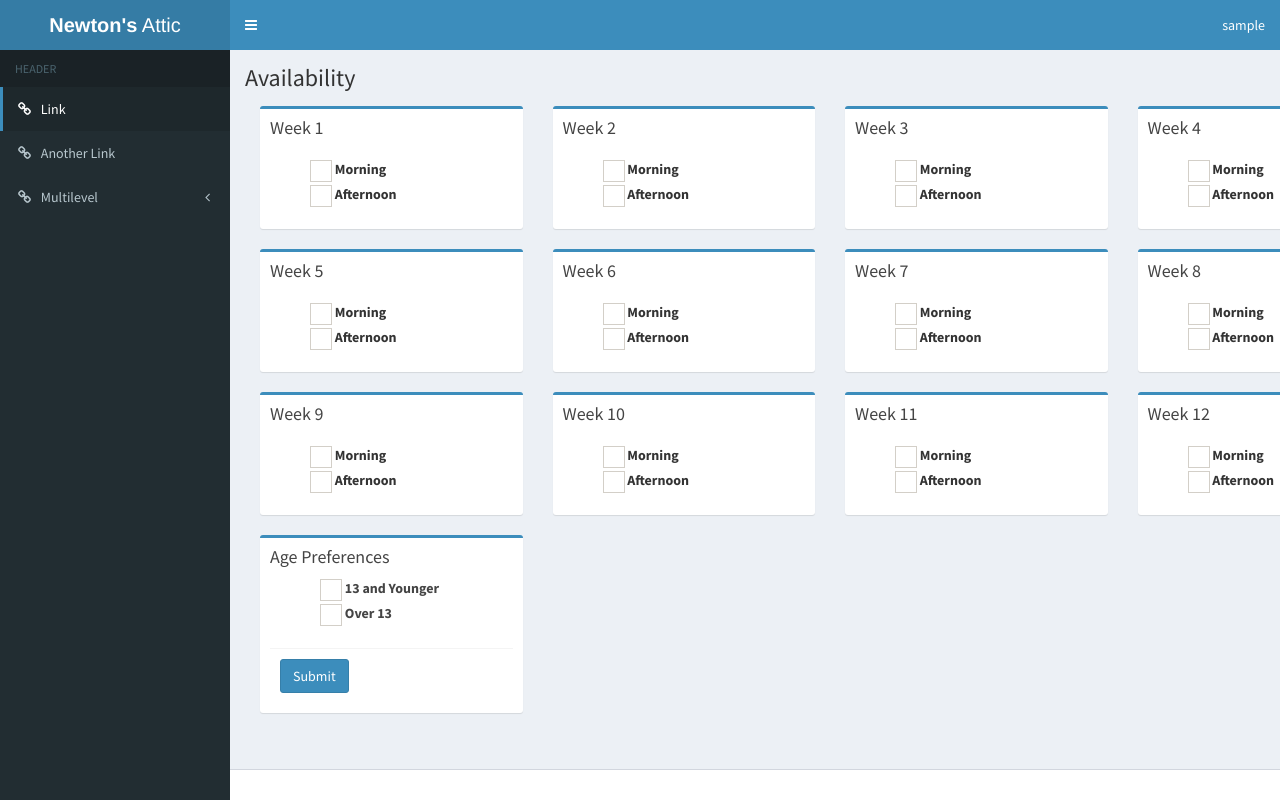
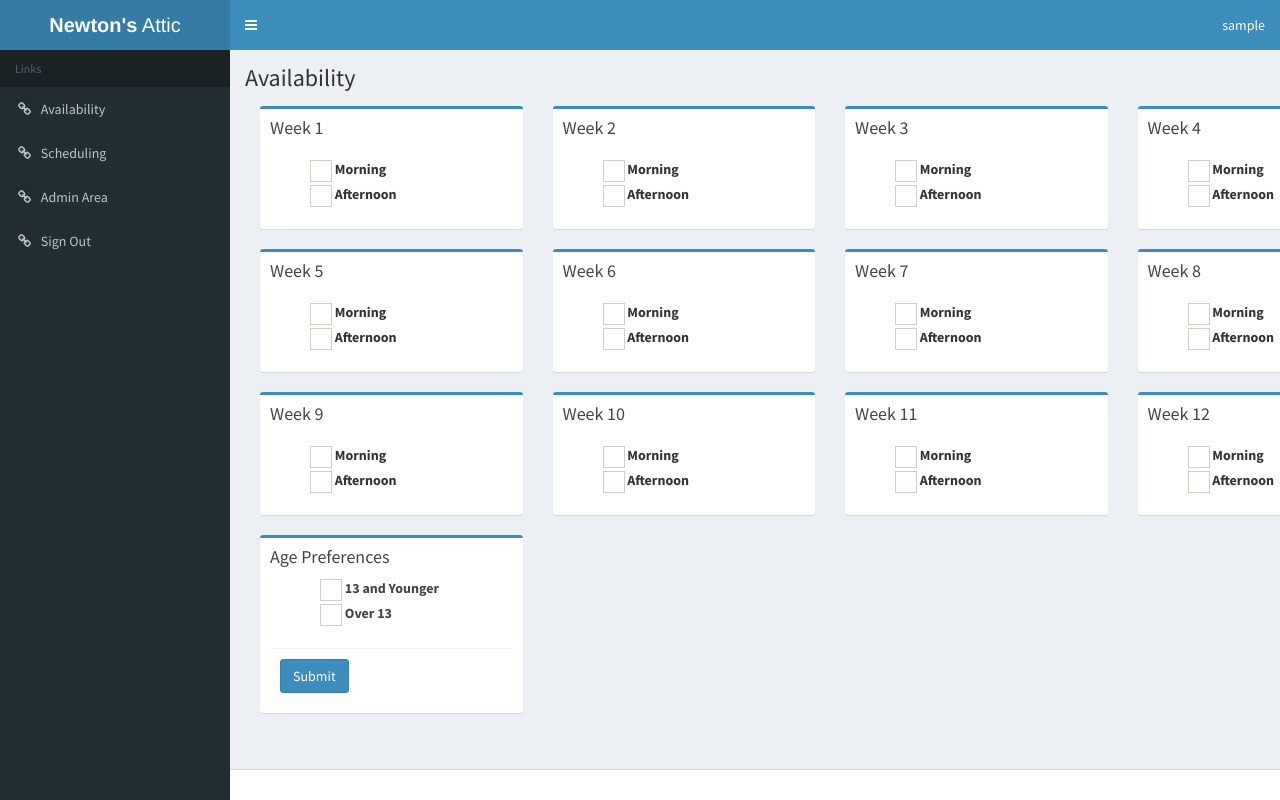
Before and after one commit to cs499group19/newtonsattic, a Django app: page /availability/ in a window 1280 px wide. Run offline with Django 3.2, Linux system fonts and the light colour scheme; the visitor is signed in with stand-in values (Sample User, id 1); some libraries are stand-ins or nearby versions.

Commit message:
Update side base links.

```diff
--- a/templates/base/layout.html
+++ b/templates/base/layout.html
@@ -112,17 +112,19 @@ desired effect
     <section class="sidebar">
       <!-- Sidebar Menu -->
       <ul class="sidebar-menu">
-        <li class="header">HEADER</li>
+        <li class="header">Links</li>
         <!-- Optionally, you can add icons to the links -->
-        <li class="active"><a href="#"><i class="fa fa-link"></i> <span>Link</span></a></li>
-        <li><a href="#"><i class="fa fa-link"></i> <span>Another Link</span></a></li>
-        <li class="treeview">
-          <a href="#"><i class="fa fa-link"></i> <span>Multilevel</span> <i class="fa fa-angle-left pull-right"></i></a>
-          <ul class="treeview-menu">
-            <li><a href="#">Link in level 2</a></li>
-            <li><a href="#">Link in level 2</a></li>
-          </ul>
-        </li>
+        <li class=""><a href="{% url 'availability' %}"><i class="fa fa-link"></i> <span>Availability</span></a></li>
+        <li class=""><a href="{% url 'index' %}"><i class="fa fa-link"></i> <span>Scheduling</span></a></li>
+        <li><a href="{% url 'admin:index' %}"><i class="fa fa-link"></i> <span>Admin Area</span></a></li>
+        <li><a href="{% url 'logout' %}"><i class="fa fa-link"></i> <span>Sign Out</span></a></li>
+{#        <li class="treeview">#}
+{#          <a href="#"><i class="fa fa-link"></i> <span>Multilevel</span> <i class="fa fa-angle-left pull-right"></i></a>#}
+{#          <ul class="treeview-menu">#}
+{#            <li><a href="#">Link in level 2</a></li>#}
+{#            <li><a href="#">Link in level 2</a></li>#}
+{#          </ul>#}
+{#        </li>#}
       </ul>
       <!-- /.sidebar-menu -->
     </section>
```
